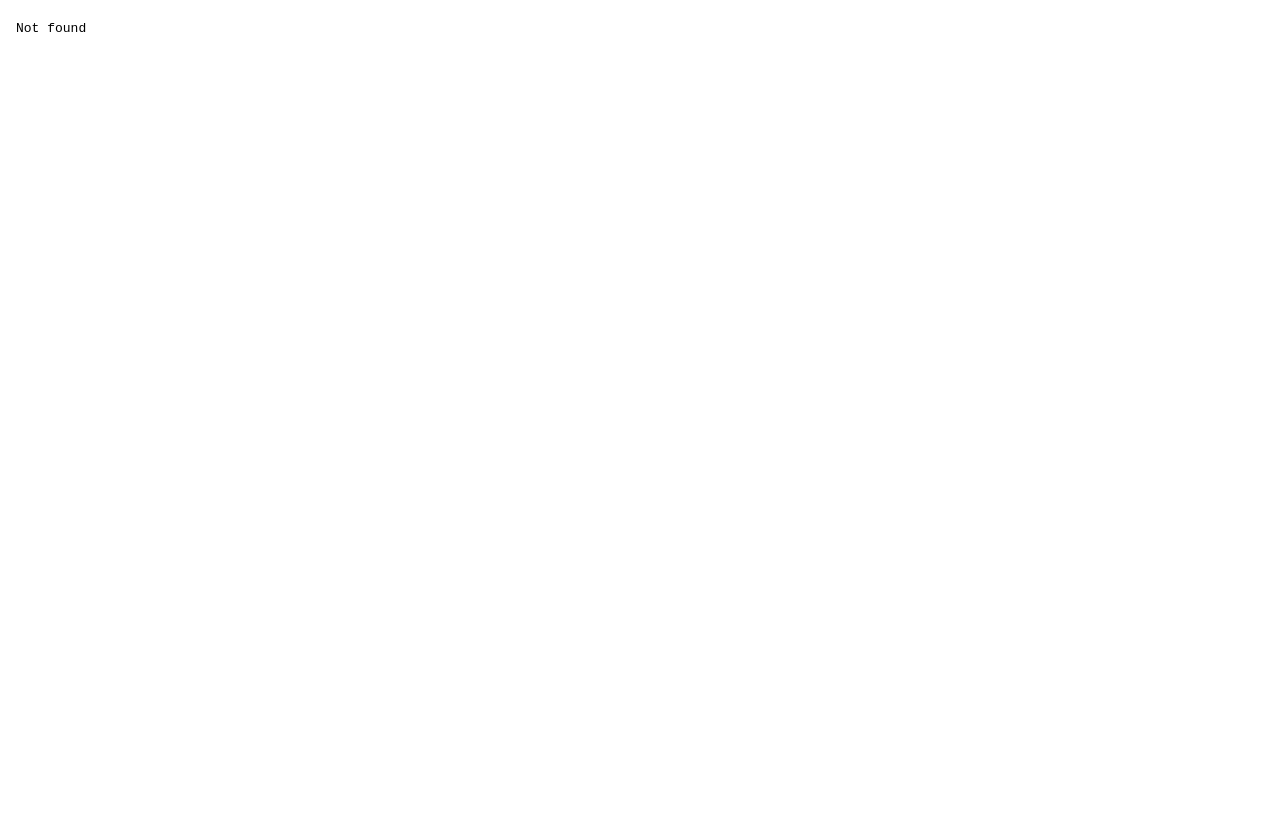
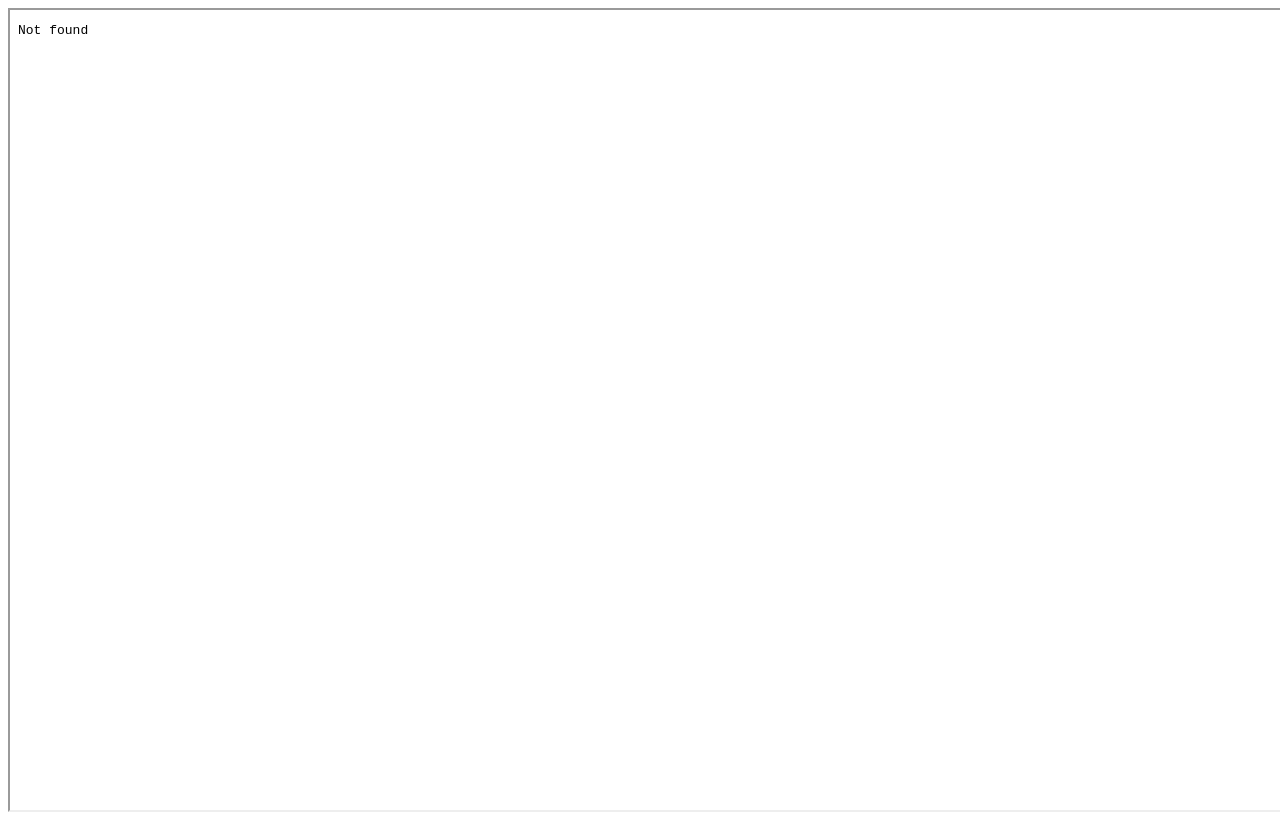
Before and after one commit to jx4e/jx4e.github.com, a plain HTML site: page index.html in a window 1280 px wide. Before the commit the page ends 800 px from the top, so only its background shows below. Drawn offline with Linux system fonts and the light colour scheme.

Commit message:
Update index.html

```diff
--- a/index.html
+++ b/index.html
@@ -5,7 +5,8 @@
     <title>NEA 2023</title>
     <style>
       iframe {
-        border: none;
+        width: 100vw;
+        height: 100vh;
       }
     </style>
   </head>
```
